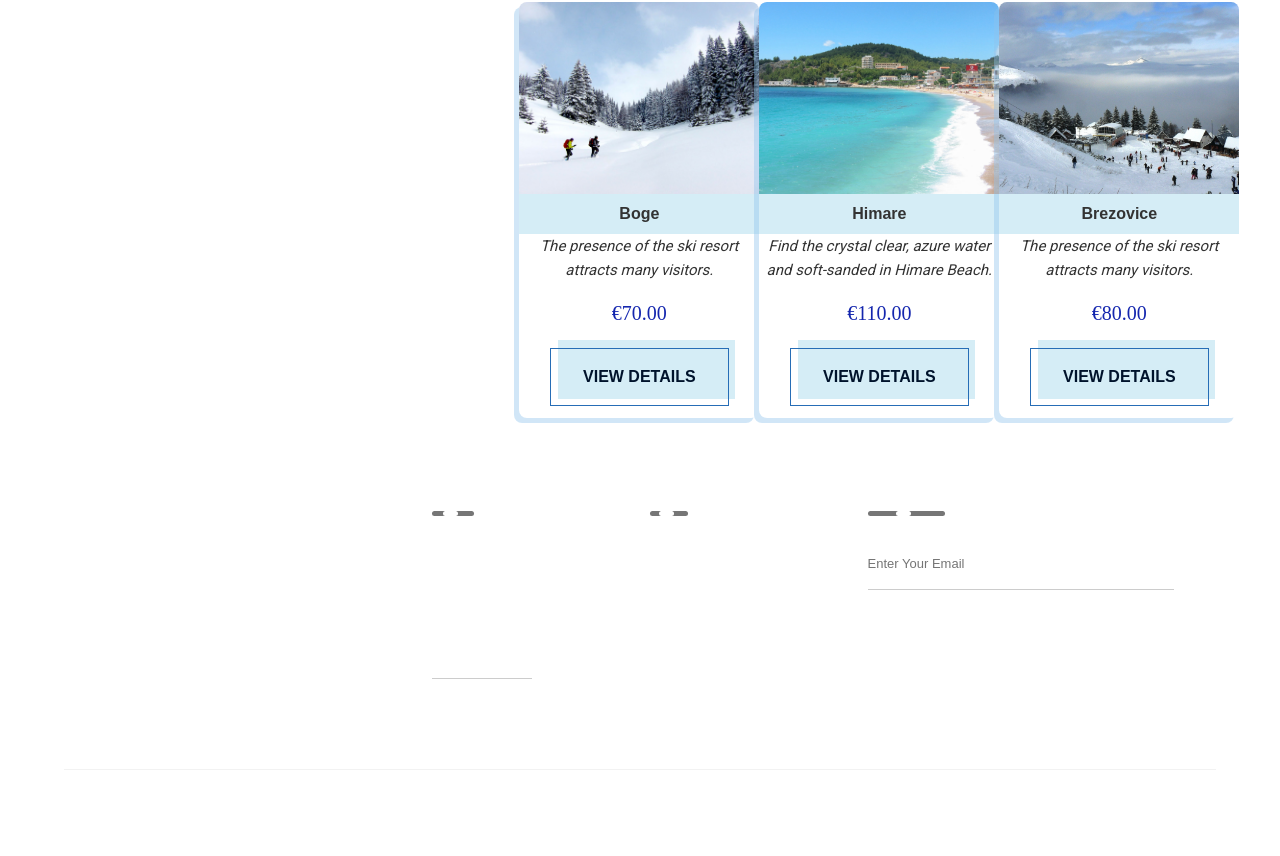
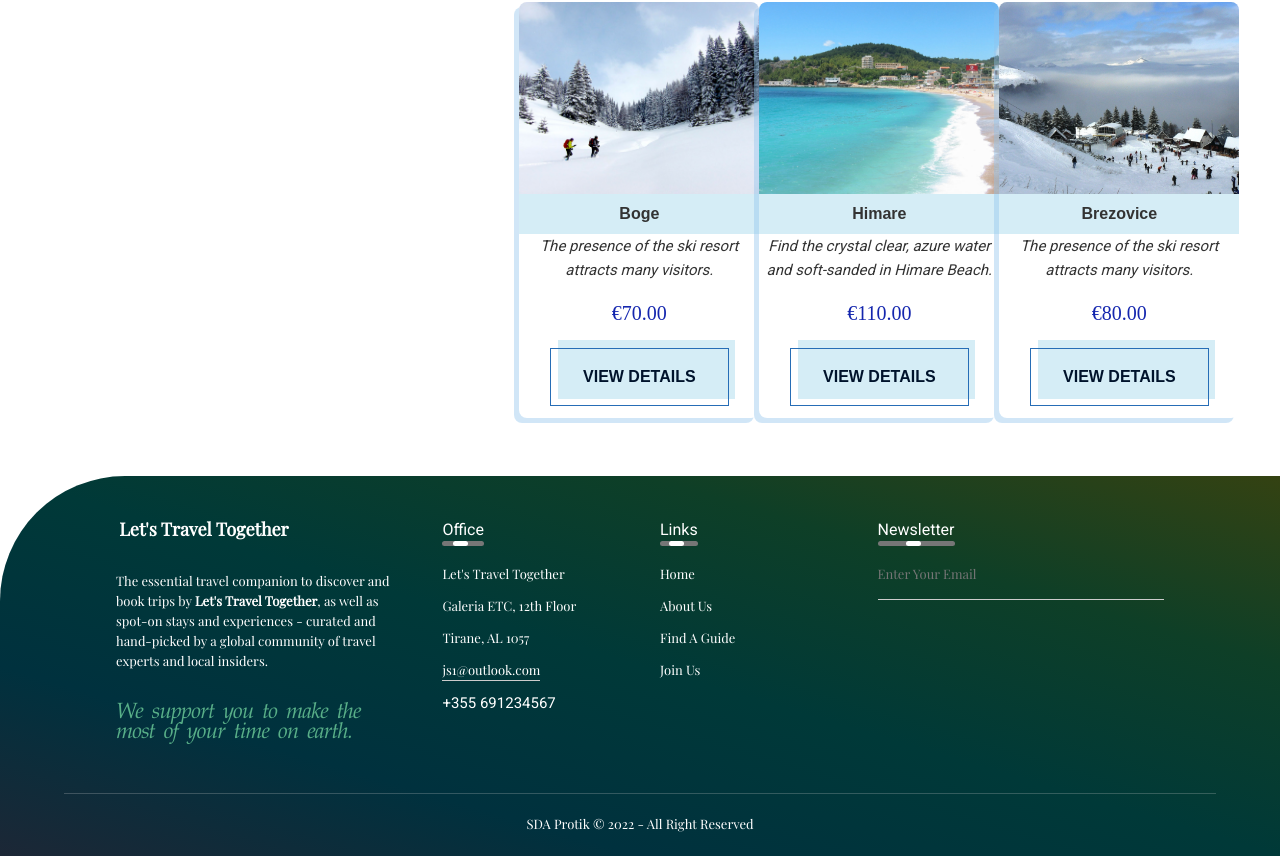
Before and after one commit to albani07/Trips-Portal, an Angular app: page /trips in a window 1280 px wide. Shown: the part 4138-4994 px from the top of the page. Before the commit the page ends 4948 px from the top, so only its background shows below. Built offline with nearby package versions, Linux system fonts and the light colour scheme.

Commit message:
feat (Footer changes on HTML &CSS)

```diff
--- a/src/app/app-routing.module.ts
+++ b/src/app/app-routing.module.ts
@@ -12,6 +12,7 @@ import { NavbarComponent } from './shared/layout/navbar/navbar.component';
 import { JoinOurTeamComponent } from './pages/join-our-team/join-our-team.component';
 import { SingleTripComponent } from './pages/single-trip/single-trip.component';
 
+
 const routes: Routes = [
   { path: '', component: HomeContentComponent },
   { path: 'login', component: LoginComponent },
@@ -23,6 +24,7 @@ const routes: Routes = [
   { path: 'join-our-team', component: JoinOurTeamComponent },
   { path: 'trips/:id', component: SingleTripComponent },
   { path: 'contact-us', component: ContactComponent },
+
 ];
 
 @NgModule({
@@ -39,4 +41,5 @@ export const routingComponents = [
   TripsComponent,
   JoinOurTeamComponent,
   SingleTripComponent,
+
 ];
--- a/src/app/app.module.ts
+++ b/src/app/app.module.ts
@@ -38,7 +38,8 @@ import { FontAwesomeModule } from '@fortawesome/angular-fontawesome';
     JoinOurTeamComponent,
     TripCardComponent,
     SingleTripComponent,
-    FooterComponent
+    FooterComponent,
+
   ],
   imports: [
     BrowserModule,
--- a/src/app/shared/layout/footer/footer.component.html
+++ b/src/app/shared/layout/footer/footer.component.html
@@ -4,27 +4,31 @@
   <div class="row">
     <div class="col">
       <span><i class="fa-solid fa-leaf" style="font-size: 2em"></i></span>
+
       <label>&nbsp;<span></span></label>
       <span class="pageName">Let's Travel Together</span>
       <br />
-      <p>
-        The essential travel companion to discover and book TRIPS by Travel With
-        Us, as well as spot-on stays and experiences - curated and hand-picked
-        by a global community of travel experts and local insiders.
+      <p class="textLogo">
+        The essential travel companion to discover and book trips by
+        <strong>Let's Travel Together</strong>, as well as spot-on stays and
+        experiences - curated and hand-picked by a global community of travel
+        experts and local insiders.
       </p>
       <br />
-      <span>We support you to make the most of your time on earth.</span>
+      <span class="secondSpan"
+        >We support you to make the most of your time on earth.</span
+      >
     </div>
     <div class="col">
       <h3>
         Office
         <div class="underline"><span></span></div>
       </h3>
-      <p>Travel with Us</p>
-      <p>Galeria ETC</p>
-      <p>Tirane, AL</p>
+      <p>Let's Travel Together</p>
+      <p>Galeria ETC, 12th Floor</p>
+      <p>Tirane, AL 1057</p>
       <p class="email-id">js1@outlook.com</p>
-      <h4>+355 698292868</h4>
+      <h4>+355 691234567</h4>
     </div>
     <div class="col">
       <h3>
@@ -33,13 +37,13 @@
       </h3>
       <ul>
         <li><a href="#">Home</a></li>
-        <li><a href="#">Services</a></li>
-        <li><a href="#">About Us</a></li>
-        <li><a href="#">Guides</a></li>
-        <li><a href="#">Contact Us</a></li>
+        <!-- <li><a href="#">Services</a></li> -->
+        <li><a href="join-our-team">About Us</a></li>
+        <li><a href="trips">Find A Guide</a></li>
+        <li><a href="contact-us">Join Us</a></li>
       </ul>
     </div>
-    <div class="col">
+    <div class="col newsLetter">
       <h3>
         Newsletter
         <div class="underline"><span></span></div>
@@ -52,7 +56,7 @@
         <button type="submit">
           <i
             class="fa-solid fa-arrow-right-from-bracket"
-            style="font-size: 2em"
+            style="font-size: 2em; color: white"
           ></i>
         </button>
       </form>
@@ -60,7 +64,8 @@
         <i class="fa-brands fa-facebook-f"></i>
         <i class="fa-brands fa-twitter"></i>
         <i class="fa-brands fa-whatsapp"></i>
-        <i class="fa-brands fa-instagram"></i>
+        <!-- <i class="fa-brands fa-instagram"></i> -->
+        <i class="bi bi-instagram"></i>
       </div>
     </div>
   </div>
--- a/src/app/shared/layout/footer/footer.component.scss
+++ b/src/app/shared/layout/footer/footer.component.scss
@@ -1,34 +1,34 @@
 * {
   margin: 0;
   padding: 0;
-  font-family: "poppins", sans-serif;
+  font-family: "Playfair Display";
   box-sizing: border-box;
 }
 
-body {
-  background: #eef8ff;
-}
+// body {
+//   // background: #eef8ff;
+// }
 
 footer {
-  width: 100vw;
-  // position: absolute;
-  clear: both;
-  position: relative;
-  height: 200px;
-  margin-top: -200px;
-  bottom: 0;
-  background-color: #3eecac;
-  background-image: linear-gradient
-    (to right, #142030, #02222d, #002323, #0c2217, #1a200c);
+  width: 100%;
+  // background-color: rgb(10, 9, 9);
+
+  background-image: linear-gradient(
+    to right top,
+    #1c2736,
+    #00313e,
+    #003938,
+    #0e3f27,
+    #344212
+  );
 
   color: #fff;
-  padding: 100px 0 30px;
+  padding-top: 20px;
+  padding-bottom: 10px;
   border-top-left-radius: 125px;
   font-size: 13px;
   line-height: 20px;
-  display: inline;
-  margin: 0;
-  overflow: hidden;
+  margin: 30px 0;
 }
 
 .row {
@@ -42,7 +42,8 @@ footer {
 
 .col {
   flex-basis: 25%;
-  padding: 10px;
+  padding: 20px;
+  margin-bottom: 10px;
 }
 .col:nth-child(2),
 .col:nth-child(3) {
@@ -57,13 +58,13 @@ footer {
 
 .col h3 {
   width: fit-content;
-  margin-bottom: 40px;
+  margin-bottom: 20px;
   position: relative;
 }
 .email-id {
   width: fit-content;
   border-bottom: 1px solid #ccc;
-  margin: 20px 0;
+  margin: 10px 0;
 }
 
 ul li {
@@ -113,30 +114,17 @@ form button .fas {
   color: #ccc;
 }
 
-.fa-brands {
+.social-icons .fab {
   width: 40px;
   height: 40px;
-  line-height: 30px;
-  margin: 0 10px;
+  border-radius: 50%;
   text-align: center;
+  line-height: 40px;
+  font-size: 20px;
+  color: #000;
+  background: white;
+  margin-right: 15px;
   cursor: pointer;
-  border-radius: none;
-  border: none;
-  float: left;
-  transition: all 0.5s ease;
-}
-
-.fa-brands:hover {
-  opacity: 0.7;
-  color: greenyellow;
-}
-.fa-solid:hover {
-  opacity: 0.7;
-  color: greenyellow;
-}
-
-.social-icons {
-  font-size: 2em;
 }
 
 hr {
@@ -193,6 +181,57 @@ hr {
 
 .pageName {
   font-family: "Playfair Display";
+  font-size: large;
   font-weight: bold;
-  font-size: large;
+  margin-bottom: 5px;
 }
+
+.fa-brands:hover {
+  opacity: 0.7;
+  color: greenyellow;
+}
+
+.fa-solid:hover {
+  opacity: 0.7;
+  color: greenyellow;
+}
+
+.social-icons {
+  font-size: 2em;
+}
+
+.textLogo {
+  margin-top: 30px;
+}
+
+form button .fas {
+  font-size: 16px;
+  color: #ccc;
+}
+
+.fa-brands {
+  width: 40px;
+  height: 40px;
+  line-height: 30px;
+  margin: 0 10px;
+  text-align: center;
+  cursor: pointer;
+  border-radius: none;
+  border: none;
+  float: left;
+  transition: all 0.5s ease;
+}
+
+.secondSpan {
+  background-color: transparent;
+  font-family: "Palatino Linotype", "Book Antiqua", Palatino, serif;
+  font-size: 22px;
+  letter-spacing: -0.8px;
+  word-spacing: 4px;
+  color: #58af88;
+  font-weight: 400;
+  text-decoration: none solid rgb(68, 68, 68);
+  font-style: italic;
+  font-variant: normal;
+  text-transform: none;
+}
--- a/src/app/shared/layout/footer/footer.component.ts
+++ b/src/app/shared/layout/footer/footer.component.ts
@@ -3,7 +3,7 @@ import { Component, OnInit } from '@angular/core';
 // import { faLeaf, faEnvelope, faArrowRightFromBracket, faFacebook, faTwitter, faWhatsapp,faInstagram
 //  } from '@fortawesome/angular-fontawesome';
 // import { faLeaf } from '@fortawesome/angular-fontawesome';
-// import { FontAwesomeModule } from '@fortawesome/angular-fontawesome'
+import { FontAwesomeModule } from '@fortawesome/angular-fontawesome'
 
 @Component({
   selector: 'app-footer',
```
